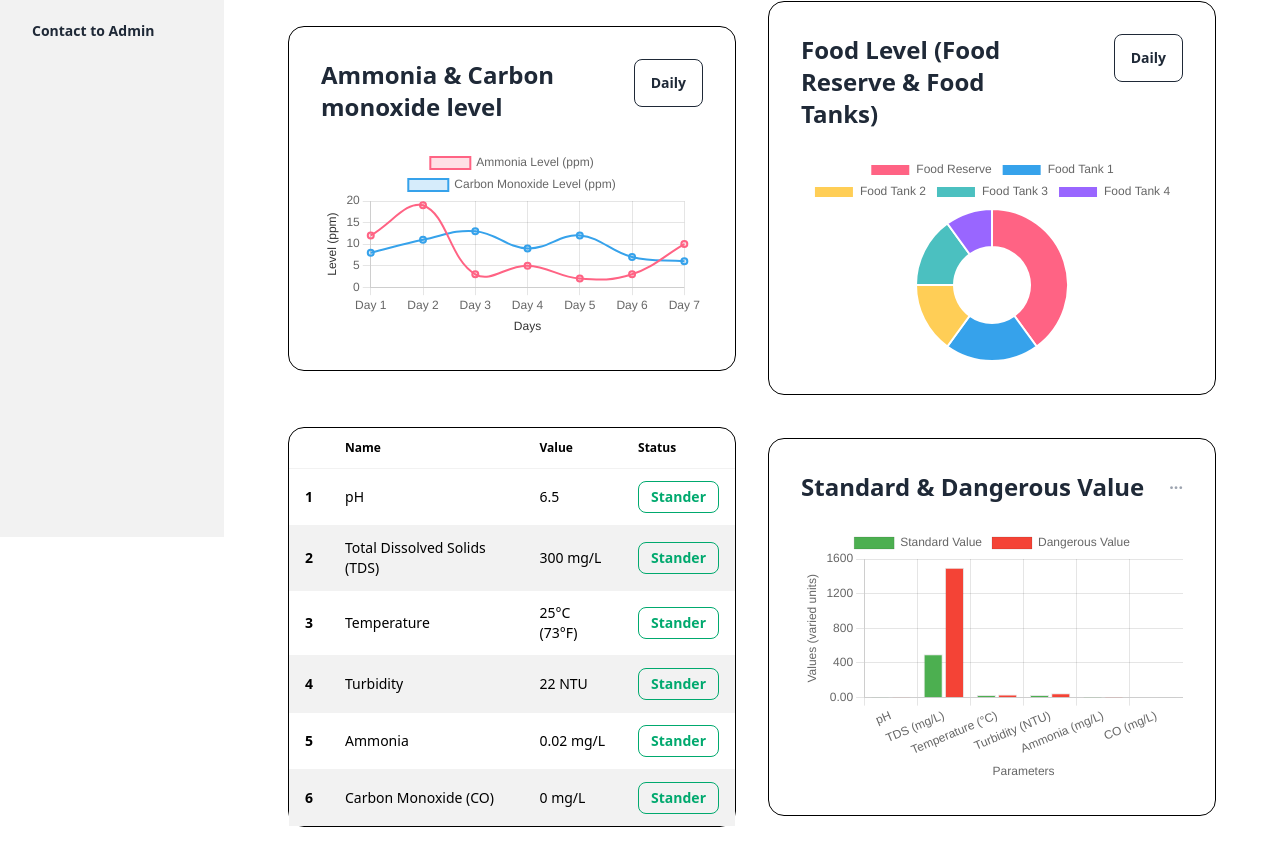
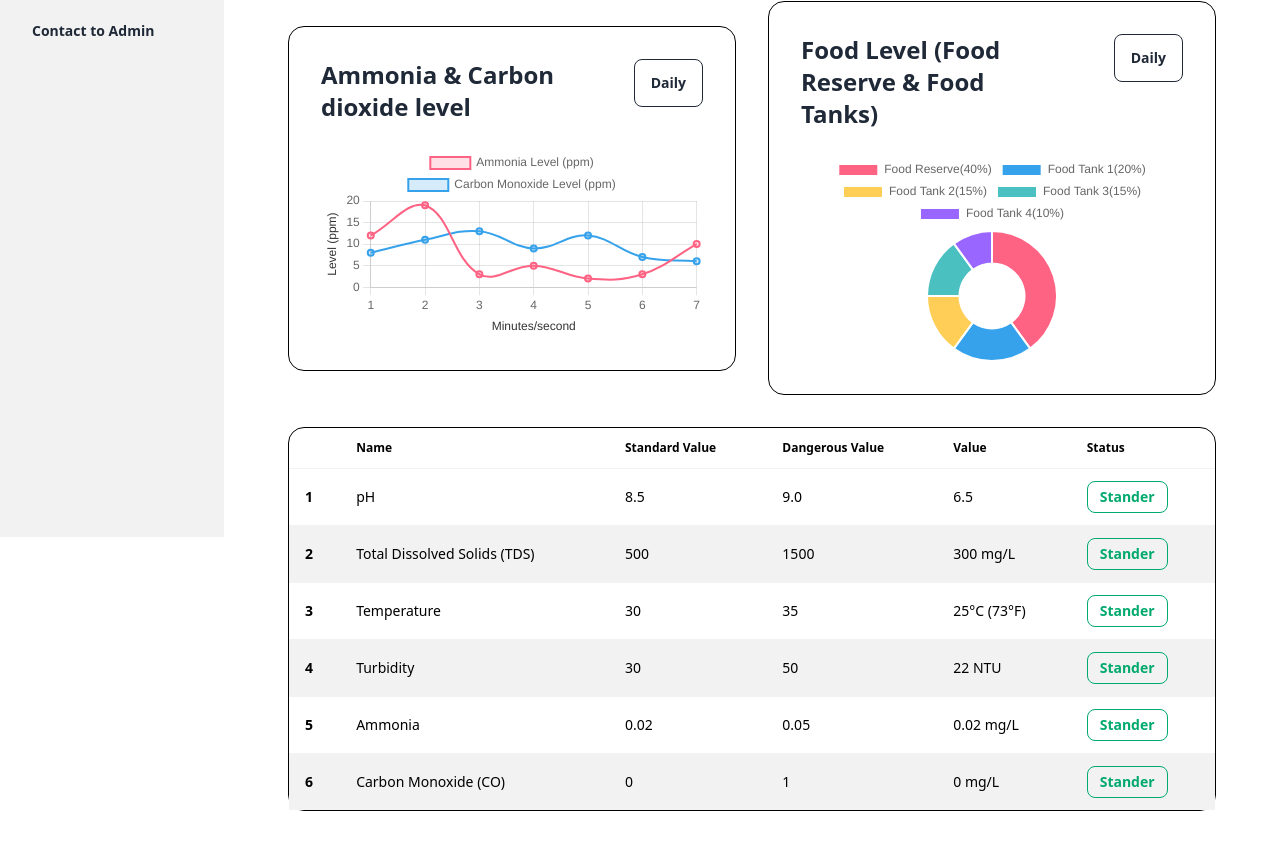
Before and after one commit to MoumitaRashidBushra/iot-dashboard, a plain HTML site: page index.html in a window 1280 px wide. Shown: the part 263-1128 px from the top of the page. Drawn offline with nearby package versions, Linux system fonts and the light colour scheme.

Commit message:
Frontend fixed bug

```diff
--- a/chart.js
+++ b/chart.js
@@ -5,7 +5,7 @@ const ctx = document.getElementById("ammoniaCarbonChart").getContext("2d");
 const ammoniaCarbonChart = new Chart(ctx, {
   type: "line", // Define the chart type
   data: {
-    labels: ["Day 1", "Day 2", "Day 3", "Day 4", "Day 5", "Day 6", "Day 7"], // X-axis labels
+    labels: ["1", "2", "3", "4", "5", "6", "7"], // X-axis labels
     datasets: [
       {
         label: "Ammonia Level (ppm)",
@@ -46,7 +46,7 @@ const ammoniaCarbonChart = new Chart(ctx, {
       x: {
         title: {
           display: true,
-          text: "Days",
+          text: "Minutes/second",
           color: "#333",
         },
       },
--- a/index.html
+++ b/index.html
@@ -127,7 +127,7 @@
               <div class="card-body">
                 <div class="flex justify-between gap-4">
                   <div class="text-2xl font-bold">
-                    Ammonia & Carbon monoxide level
+                    Ammonia & Carbon dioxide level
                   </div>
                   <div>
                     <button class="btn btn-outline">Daily</button>
@@ -164,7 +164,8 @@
               </div>
             </div>
           </div>
-          <div class="card bg-base-100 w-full border border-black">
+
+          <div class="card bg-base-100 w-full border border-black col-span-2">
             <div class="overflow-x-auto">
               <table class="table table-zebra text-black">
                 <!-- head -->
@@ -172,6 +173,8 @@
                   <tr class="text-black">
                     <th></th>
                     <th>Name</th>
+                    <th>Standard Value</th>
+                    <th>Dangerous Value</th>
                     <th>Value</th>
                     <th>Status</th>
                   </tr>
@@ -181,6 +184,8 @@
                   <tr class="">
                     <th>1</th>
                     <td>pH</td>
+                    <td>8.5</td>
+                    <td>9.0</td>
                     <td>6.5</td>
                     <td>
                       <button class="btn btn-outline btn-success btn-sm">
@@ -192,6 +197,8 @@
                   <tr>
                     <th>2</th>
                     <td>Total Dissolved Solids (TDS)</td>
+                    <td>500</td>
+                    <td>1500</td>
                     <td>300 mg/L</td>
                     <td>
                       <button class="btn btn-outline btn-success btn-sm">
@@ -203,6 +210,8 @@
                   <tr>
                     <th>3</th>
                     <td>Temperature</td>
+                    <td>30</td>
+                    <td>35</td>
                     <td>25°C (73°F)</td>
                     <td>
                       <button class="btn btn-outline btn-success btn-sm">
@@ -213,6 +222,8 @@
                   <tr>
                     <th>4</th>
                     <td>Turbidity</td>
+                    <td>30</td>
+                    <td>50</td>
                     <td>22 NTU</td>
                     <td>
                       <button class="btn btn-outline btn-success btn-sm">
@@ -223,6 +234,8 @@
                   <tr>
                     <th>5</th>
                     <td>Ammonia</td>
+                    <td>0.02</td>
+                    <td>0.05</td>
                     <td>0.02 mg/L</td>
                     <td>
                       <button class="btn btn-outline btn-success btn-sm">
@@ -233,6 +246,8 @@
                   <tr>
                     <th>6</th>
                     <td>Carbon Monoxide (CO)</td>
+                    <td>0</td>
+                    <td>1</td>
                     <td>0 mg/L</td>
                     <td>
                       <button class="btn btn-outline btn-success btn-sm">
@@ -244,26 +259,8 @@
               </table>
             </div>
           </div>
-          <div>
-            <div class="card bg-base-100 w-full border border-black">
-              <div class="card-body">
-                <div class="flex justify-between">
-                  <div class="text-2xl font-bold">
-                    Standard & Dangerous Value
-                  </div>
-                  <div>
-                    <p class="font-bold text-gray-400">...</p>
-                  </div>
-                </div>
+        </div>
 
-                <!-- Chart Container -->
-                <div class="mt-4">
-                  <canvas id="waterQualityChart" class="w-full h-64"></canvas>
-                </div>
-              </div>
-            </div>
-          </div>
-        </div>
         <!-- Card ends -->
 
         <!-- Page content here end-->
--- a/waterfall.js
+++ b/waterfall.js
@@ -7,11 +7,11 @@ document.addEventListener("DOMContentLoaded", () => {
     type: "doughnut", // Chart type
     data: {
       labels: [
-        "Food Reserve",
-        "Food Tank 1",
-        "Food Tank 2",
-        "Food Tank 3",
-        "Food Tank 4",
+        "Food Reserve(40%)",
+        "Food Tank 1(20%)",
+        "Food Tank 2(15%)",
+        "Food Tank 3(15%)",
+        "Food Tank 4(10%)",
       ], // Labels
       datasets: [
         {
```
Also changed, not shown: food.js (+7 -2 lines).
